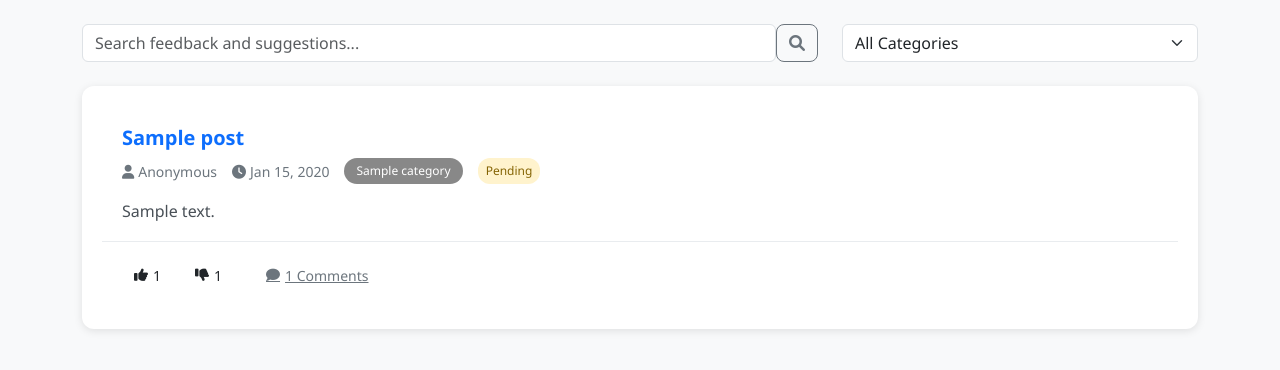
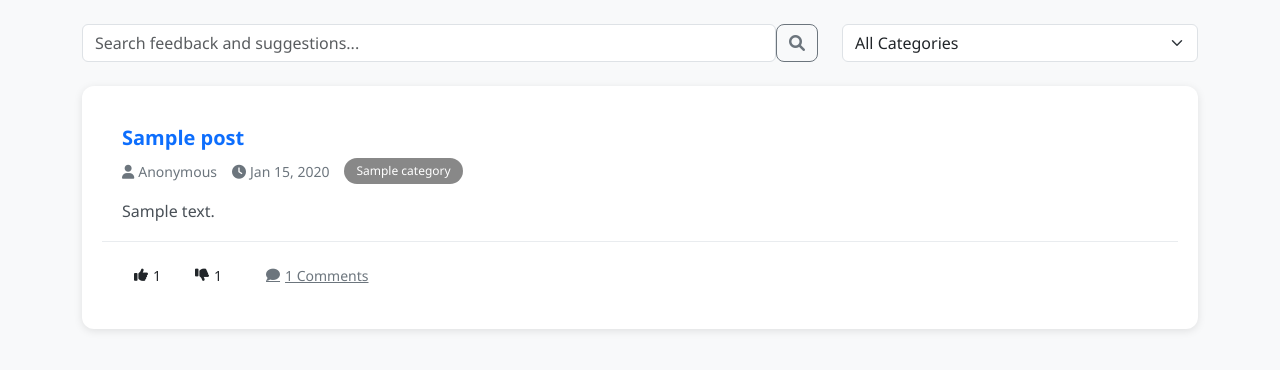
Before and after one commit to Xeidonn/CSG-Student-Engagement-and-Feedback-System-SEFS-, a PHP site: page /index.php?section=home in a window 1280 px wide. Shown: the part 62-432 px from the top of the page. Run offline with PHP 8.4, Linux system fonts and the light colour scheme; tables that the repository leaves empty hold one stand-in row (values such as "Sample post").

Commit message:
Update index.php
removed pending
fixed post cards on both home and suggestions

```diff
--- a/index.php
+++ b/index.php
@@ -404,7 +404,7 @@ function truncateText($text, $length = 200) {
   <title>SEFS - CSG Student Engagement and Feedback System</title>
   <link href="https://cdn.jsdelivr.net/npm/bootstrap@5.3.0/dist/css/bootstrap.min.css" rel="stylesheet">
   <link href="https://cdnjs.cloudflare.com/ajax/libs/font-awesome/6.0.0/css/all.min.css" rel="stylesheet">
-    <link href="../css/style.css" rel="stylesheet">
+  <link href="css/style.css" rel="stylesheet">
 </head>
 <body>
   <!-- Navigation -->
@@ -565,9 +565,6 @@ function truncateText($text, $length = 200) {
                               <?= htmlspecialchars($post['category_name']) ?>
                           </span>
                           <?php endif; ?>
-                            <span class="status-badge status-<?= $post['status'] ?>">
-                                <?= ucfirst($post['status']) ?>
-                            </span>
                       </div>
                   </div>
                   <div class="post-content">
@@ -746,7 +743,8 @@ function truncateText($text, $length = 200) {
                           <input type="text" class="form-control" name="title" id="postTitle" required>
                       </div>
                       <div class="mb-3">
-                            <label for="postCategory" class="form-label">Category</label>
+                          <label for="postCategory" class="form-label">
+Category</label>
                           <select class="form-select" name="category_id" id="postCategory">
                               <option value="">Select a category</option>
                               <?php foreach ($categories as $category): ?>
```
Lines whose indentation alone changed are shown as unchanged.
